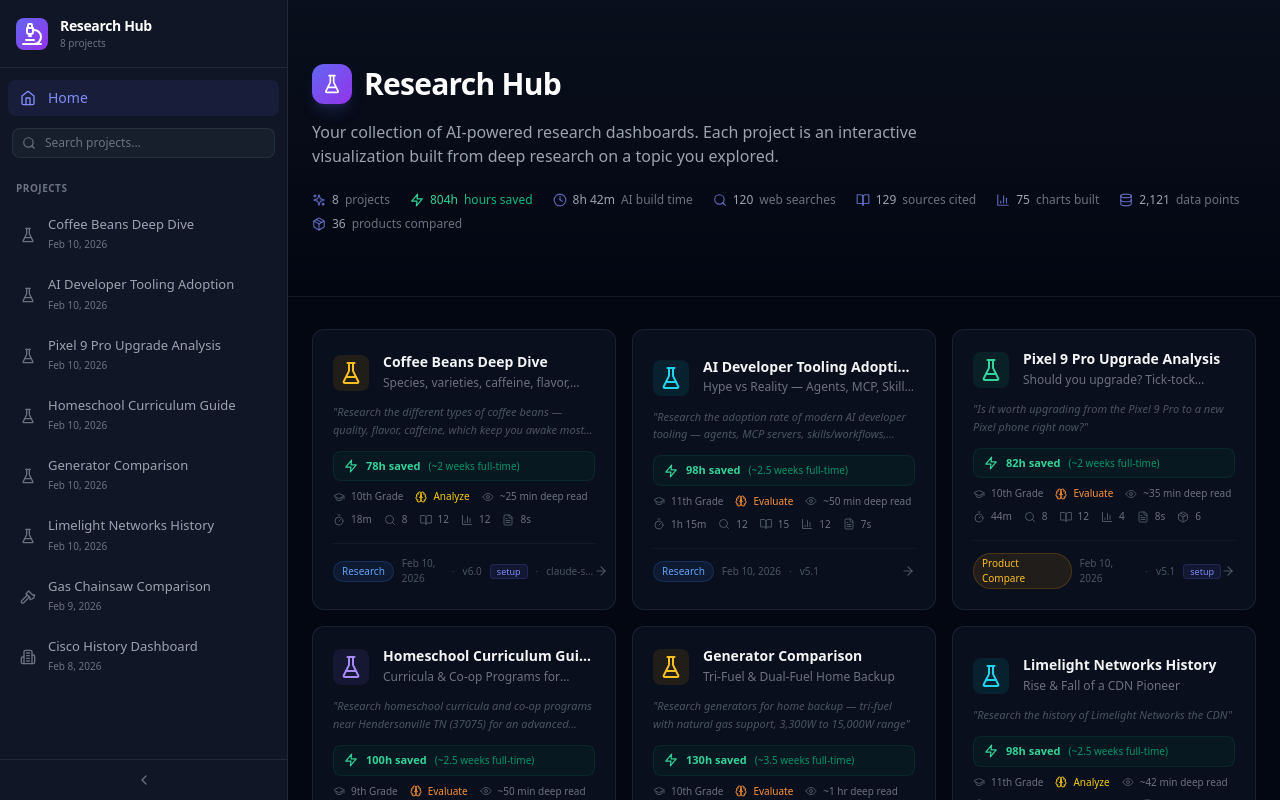
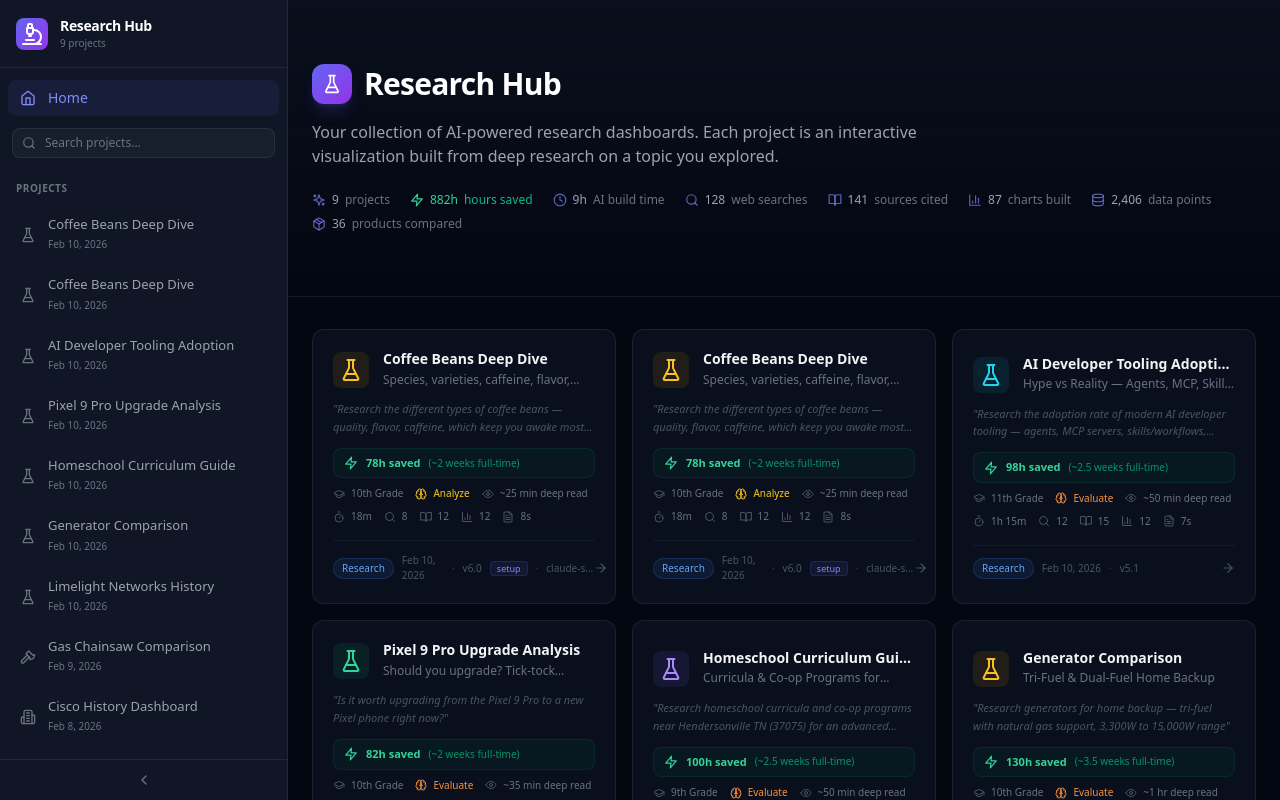
Before and after one commit to mrshaun13/research-hub, a React (Vite) app: page / in a window 1280 px wide. Built offline with nearby package versions, Linux system fonts and the light colour scheme; the HTML template or start-up script is replaced by a standard one.

Commit message:
Add Coffee Beans Deep Dive (contributor: djagger)

```diff
--- a/src/projects/index.js
+++ b/src/projects/index.js
@@ -395,6 +395,54 @@ export const projectRegistry = [
       },
     },
   },
+  {
+    slug: 'coffee-beans-deep-dive-djagger',
+    title: 'Coffee Beans Deep Dive',
+    subtitle: 'Species, varieties, caffeine, flavor, rarity & global production',
+    query: 'Research the different types of coffee beans — quality, flavor, caffeine, which keep you awake most, international varieties, rare beans',
+    lens: 'standard',
+    icon: 'Coffee',
+    accentColor: 'amber',
+    createdAt: '2026-02-10T22:57:00Z',
+    telemetry: {
+      runStartedAt: '2026-02-10T22:57:00Z',
+      runCompletedAt: '2026-02-10T23:15:00Z',
+      durationMinutes: 18,
+      includedSetup: true,
+      skillVersion: '6.0',
+      userPrompt: 'Research the different types of coffee beans and which ones are highest quality, rating flavor and caffeine amount, which ones keep you awake the most vs which ones don\'t. Do a deep dive into coffee beans all types of them, internationally, easy to get, rare, etc.',
+      researchPlan: 'TOPIC: Coffee Beans — Global Taxonomy & Comparison\nTIME AXIS: Not time-dependent (taxonomic study)\nPOPULATIONS: 4 species, 15 Arabica varieties, 10 rare coffees, 10 producing countries\nCORE METRICS: Caffeine content, flavor rating, cupping score, price, production volume\nTAXONOMIES: Species (4), Arabica varieties (15), rare coffees (10), processing methods (5)\nPROPOSED SECTIONS: Overview, Caffeine & Alertness, Flavor Profiles, Arabica Varieties, Rare & Expensive, Global Production, Processing Methods, Sources',
+      checkpointModified: false,
+      model: 'claude-sonnet',
+      tokenUsage: null,
+      searchesPerformed: 8,
+      sourcesCount: 12,
+      sectionsBuilt: 8,
+      chartsBuilt: 12,
+      filesGenerated: 11,
+      productsCompared: null,
+      dataPointsCollected: 285,
+      phaseTiming: { environment: 5, interpret: 1, survey: 3, discover: 2, research: 3, analyze: 1, build: 8, present: 2 },
+      contentAnalysis: {
+        fleschKincaidGrade: 10,
+        fleschKincaidLabel: '10th Grade',
+        bloomsLevel: 4,
+        bloomsLabel: 'Analyze',
+        bloomsRange: 'Understand → Analyze',
+        totalWords: 4800,
+      },
+      hoursSaved: {
+        researchHours: 14,
+        totalHoursSaved: 78,
+        equivalentLabel: '~2 weeks full-time',
+        productionHours: { 'interactive-dashboard': 62, 'white-paper': 32, 'blog-post': 22, 'technical-doc': 20, presentation: 12, 'github-repo': 40 },
+      },
+      consumptionTime: {
+        estimatedMinutes: 25,
+        estimatedLabel: '~25 min deep read',
+      },
+    },
+  },
 ];
 
 export const projectComponents = {
```
